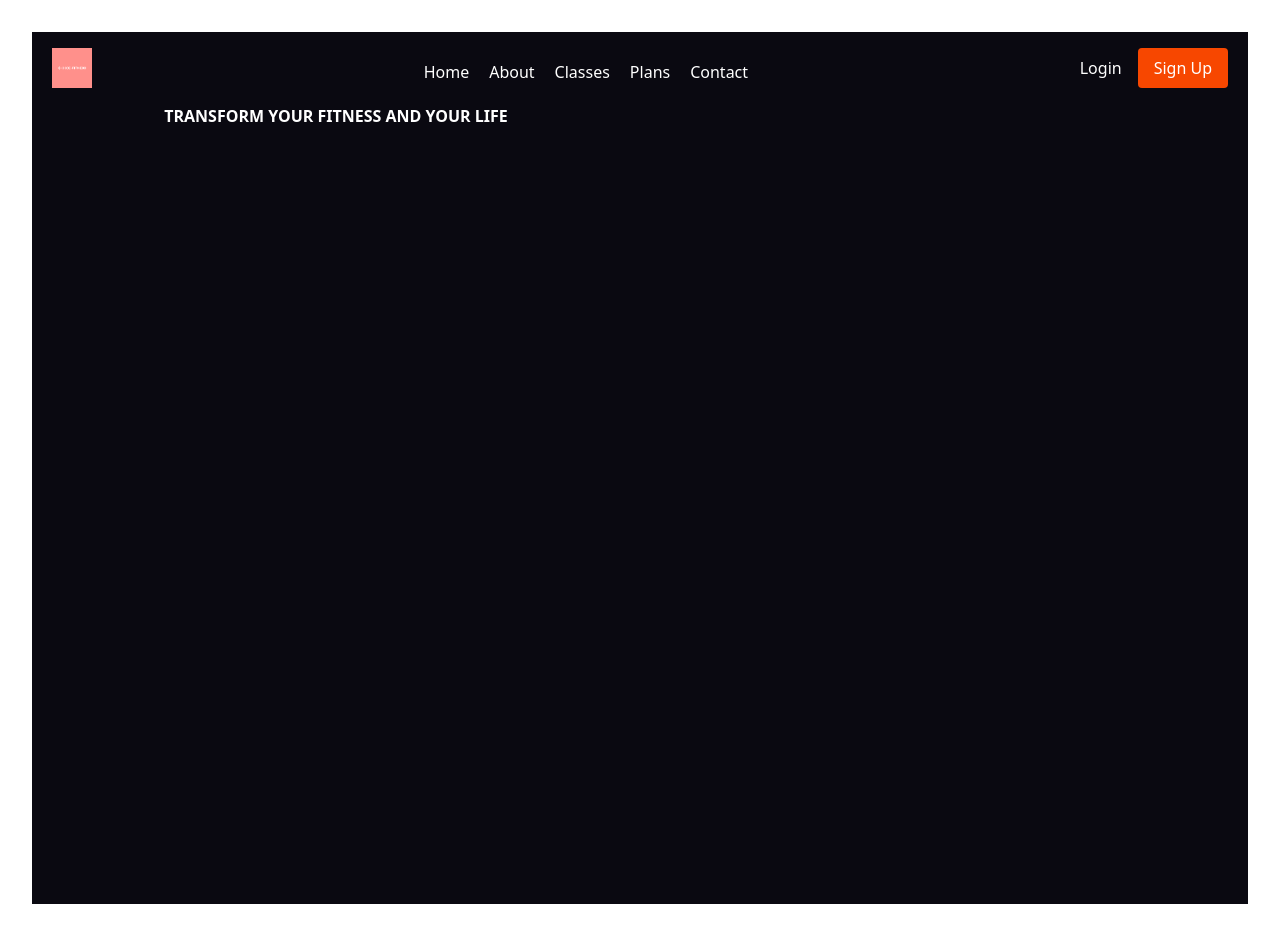
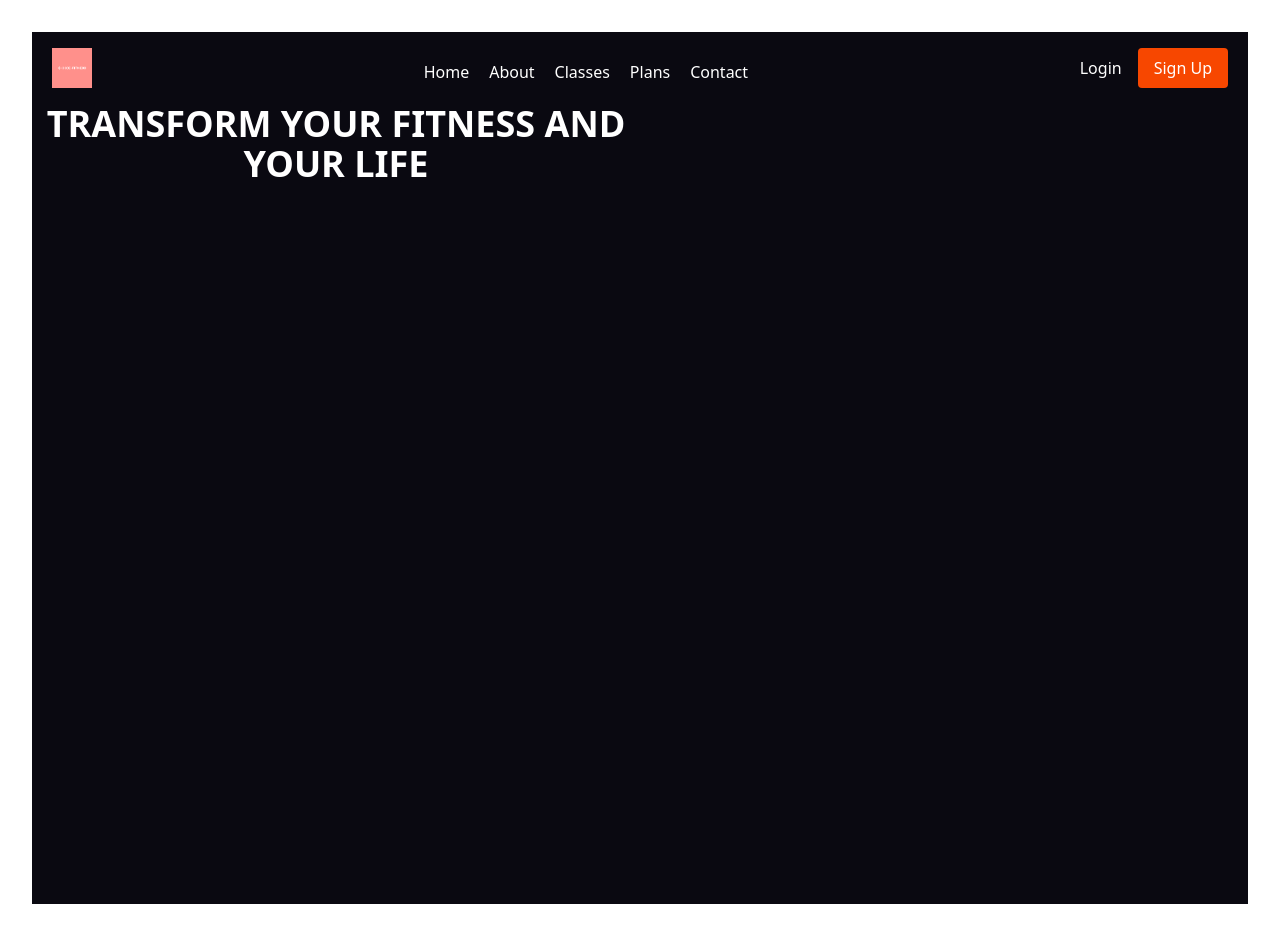
Before and after one commit to DC-21/GymWeb, a React (Vite) app: page / in a window 1280 px wide. Built offline with nearby package versions, Linux system fonts and the light colour scheme.

Commit message:
first commit

```diff
--- a/src/App.jsx
+++ b/src/App.jsx
@@ -41,8 +41,8 @@ export default function App() {
     </div>
     <section className='h-screen w-full ' style={{ backgroundColor: '#0a0911' }}>
       <div className='flex'>
-        <div className='w-1/2'>
-          <h className='text-white font-bold'>TRANSFORM YOUR
+        <div className='w-1/2 items-center'>
+          <h className='text-white font-bold text-4xl justify-center pt-8'>TRANSFORM YOUR
           FITNESS AND YOUR LIFE</h>
         </div>
         <div className='w-1/2'>
```
